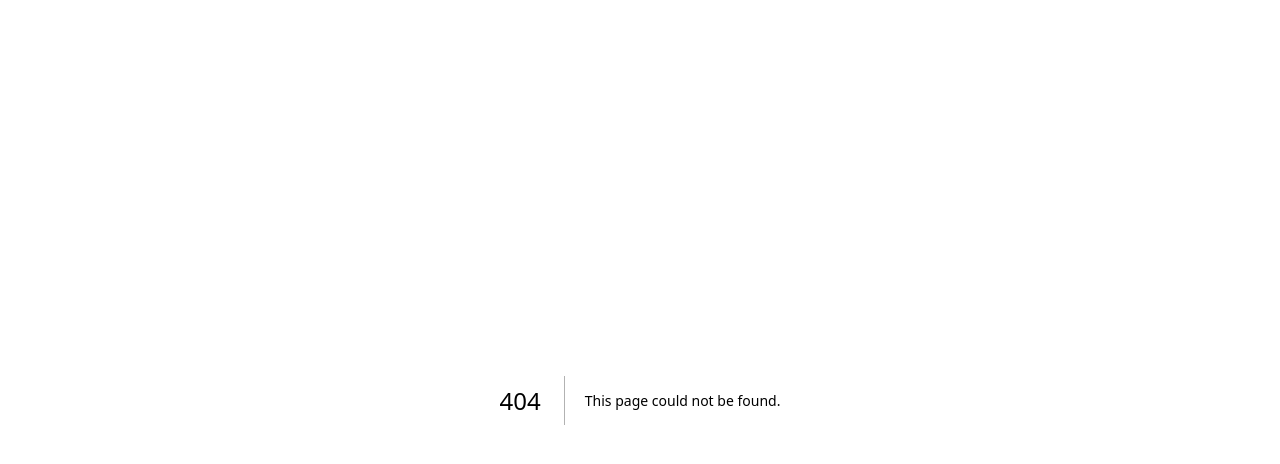
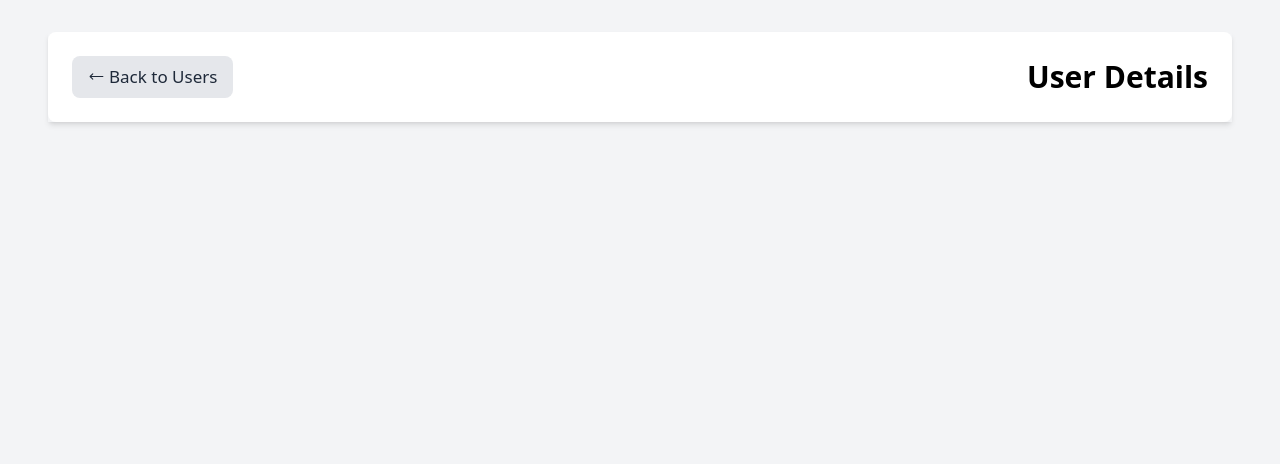
Before and after one commit to doodleEmon/user-management, a Next.js app: page /users/1 in a window 1280 px wide. Before the commit this address had no page. Shown: the top 464 px of the page. Built offline with nearby package versions, Linux system fonts and the light colour scheme.

Commit message:
user details page topbar done

```diff
--- a/src/app/layout.tsx
+++ b/src/app/layout.tsx
@@ -25,7 +25,7 @@ export default function RootLayout({
   return (
     <html lang="en">
       <body
-        className={`${geistSans.variable} ${geistMono.variable} antialiased bg-gray-100`}
+        className={`${geistSans.variable} ${geistMono.variable} antialiased bg-gray-100 mx-12 my-8 shadow-md`}
       >
         {children}
       </body>
--- a/src/app/page.tsx
+++ b/src/app/page.tsx
@@ -2,7 +2,7 @@ import UserDirectory from "@/components/userDirectory";
 
 export default function Home() {
   return (
-    <div className="mx-12 my-8 shadow-md rounded-lg bg-white p-6">
+    <div className="bg-white p-6 rounded-lg">
       <a href="/" className="text-2xl font-semibold">User Management</a>
       <UserDirectory />
     </div>
--- a/src/app/user/[id]/page.tsx
+++ /dev/null
@@ -1,9 +0,0 @@
-import React from 'react'
-
-export default function UserDetails() {
-  return (
-    <div>
-      hello user details
-    </div>
-  )
-}
--- /dev/null
+++ b/src/app/users/[id]/page.tsx
@@ -0,0 +1,18 @@
+'use client'
+
+import { useRouter } from 'next/navigation';
+import React from 'react'
+import { HiArrowLongLeft } from 'react-icons/hi2'
+
+export default function UserDetails() {
+  const router = useRouter();
+
+  return (
+    <div className='bg-white p-6 rounded-lg'>
+      <div className='flex items-center justify-between'>
+        <button onClick={() => router.back()} className='flex items-center gap-x-1 px-4 py-2 bg-gray-200 cursor-pointer rounded-lg text-[17px] text-gray-800 hover:bg-gray-300'><HiArrowLongLeft /> Back to Users</button>
+        <h3 className='text-3xl font-semibold'>User Details</h3>
+      </div>
+    </div>
+  )
+}
--- a/src/components/userDirectory.tsx
+++ b/src/components/userDirectory.tsx
@@ -2,12 +2,14 @@
 
 import React, { useEffect, useMemo, useState } from 'react'
 import { User } from '@/types/user'
+import { useRouter } from 'next/navigation';
 
 export default function UserDirectory() {
     const [inputValue, setInputValue] = useState("");
     const [searchQuery, setSearchQuery] = useState("");
     const [users, setUsers] = useState<User[]>([]);
     const [isLoading, setIsLoading] = useState(true);
+    const router = useRouter();
 
     useEffect(() => {
         const fetchData = async () => {
@@ -70,7 +72,7 @@ export default function UserDirectory() {
                 <button
                     type='button'
                     onClick={handleSearch}
-                    className='p-2 bg-blue-600 hover:bg-blue-700 text-white text-lg px-6 rounded-lg cursor-pointer'
+                    className='bg-blue-600 hover:bg-blue-700 text-white text-lg px-6 py-2 rounded-lg cursor-pointer'
                 >
                     Search
                 </button>
@@ -90,6 +92,7 @@ export default function UserDirectory() {
                     <tbody>
                         {filteredUsers.map((user: User, index: number) => (
                             <tr
+                            onClick={() => router.push(`/users/${user.id}`)}
                                 key={index}
                                 className={`hover:bg-gray-100 cursor-pointer ${index !== filteredUsers.length - 1 ? 'border-b border-b-gray-200' : ''}`}
                             >
```
Also changed, not shown: package.json (+6 -5 lines), 1 other file (tests, documents, lock files or other folders).
